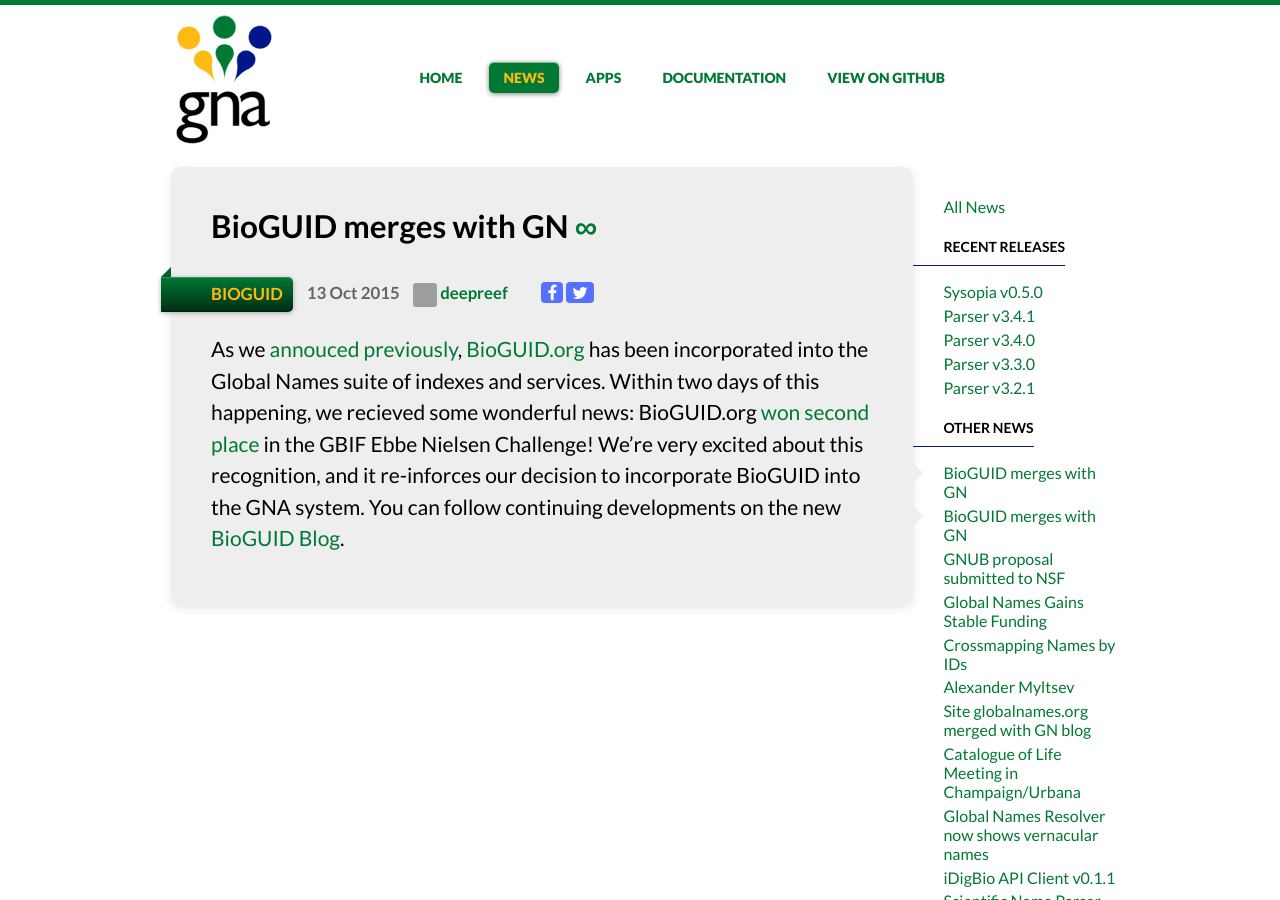
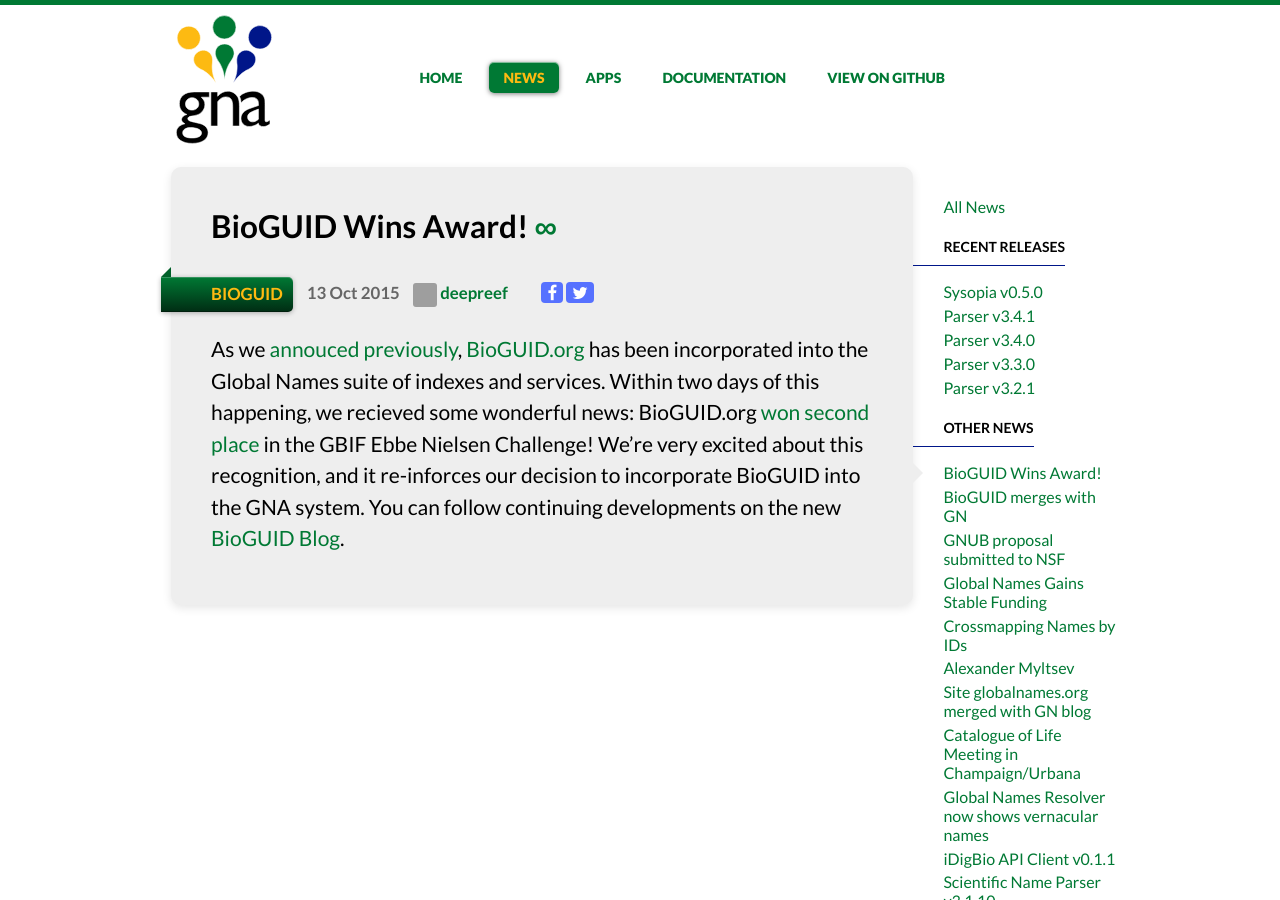
Before and after one commit to GlobalNamesArchitecture/GlobalNamesArchitecture.github.io, a Jekyll site: the page built from _posts/2015-10-13-BioGUID Wins Award.md, in a window 1280 px wide and 900 px high. Built offline with Jekyll 4.4.1, drawn with Linux system fonts in a browser that asks for light colours; nearby versions of some CDN libraries; grey boxes are pictures that could not be loaded.

Commit message:
Fix Title of Blog Post

```diff
--- a/_posts/2015-10-13-BioGUID Wins Award.md
+++ b/_posts/2015-10-13-BioGUID Wins Award.md
@@ -1,6 +1,6 @@
 ---
 layout: news_item
-title: BioGUID merges with GN
+title: BioGUID Wins Award!
 date: 2015-10-13 20:55:49
 author: deepreef
 categories: bioguid
```
